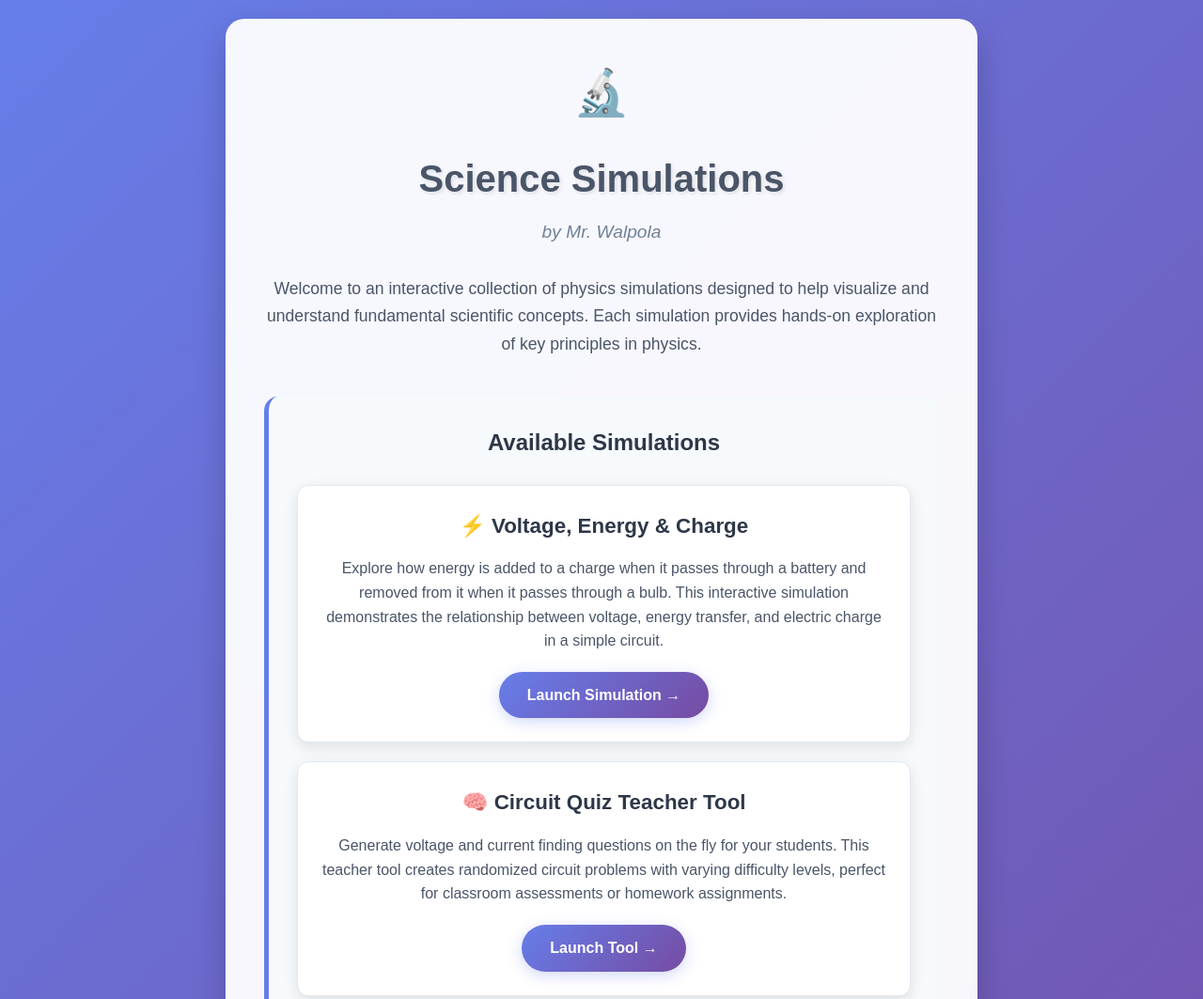
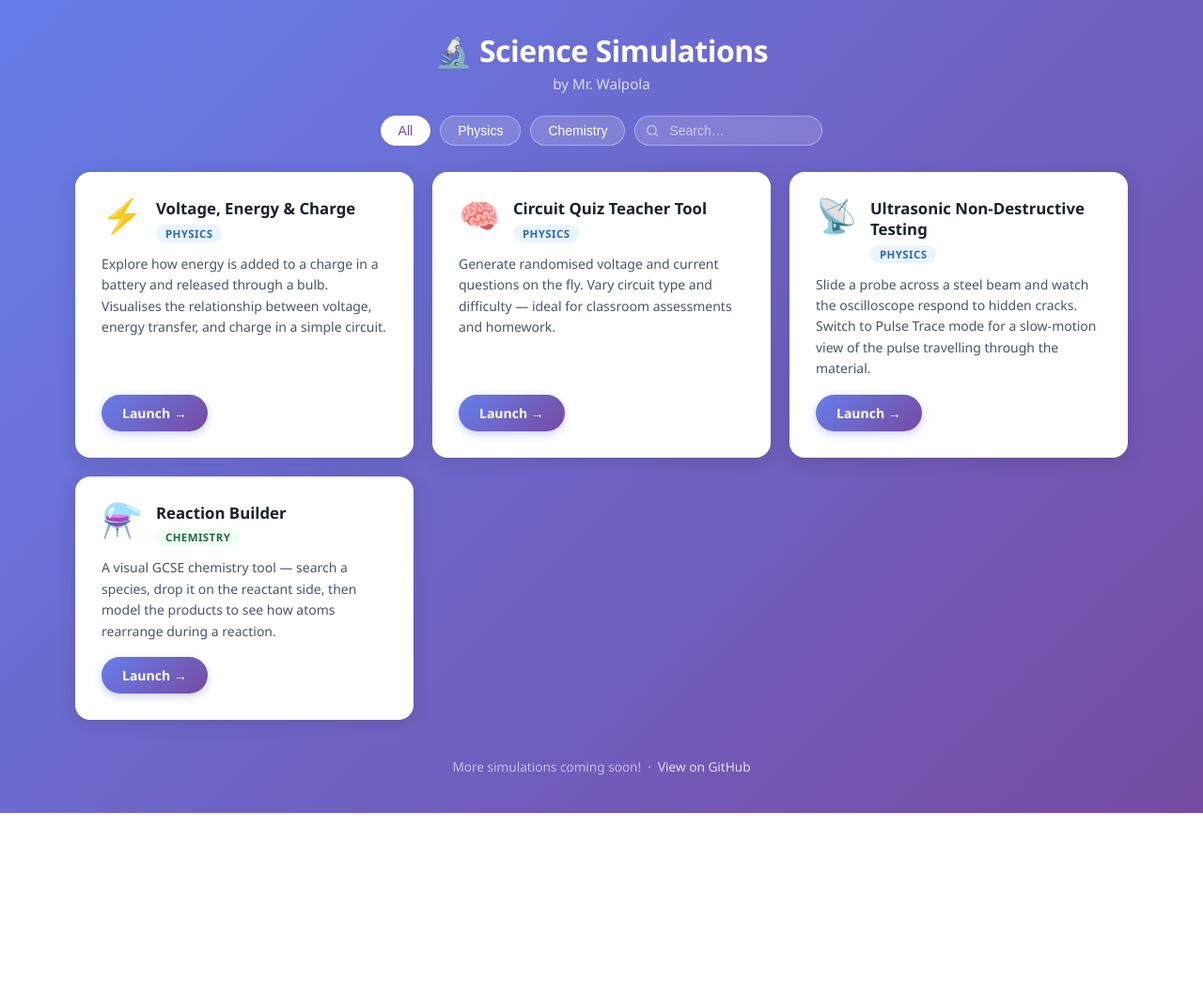
Before and after one commit to iwalpola/science_simulations, a plain HTML site: page index.html in a window 1280 px wide. Shown: the top 1063 px of the page at 94% size. After the commit the page ends 865 px from the top, so only its background shows below. Drawn offline with Linux system fonts and the light colour scheme.

Commit message:
style changes for index and minor deco to reactionbuilder

```diff
--- a/index.html
+++ b/index.html
@@ -12,200 +12,368 @@
         }
 
         body {
-            font-family: 'Arial', sans-serif;
-            line-height: 1.6;
+            font-family: 'Segoe UI', Arial, sans-serif;
             background: linear-gradient(135deg, #667eea 0%, #764ba2 100%);
+            min-height: 100vh;
             color: #333;
-            min-height: 100vh;
+        }
+
+        /* ── Header ── */
+        .header {
+            padding: 32px 40px 24px;
+            text-align: center;
+        }
+
+        .header h1 {
+            font-size: 2rem;
+            color: #fff;
+            font-weight: 700;
+            letter-spacing: -0.5px;
+        }
+
+        .header .byline {
+            color: rgba(255,255,255,0.75);
+            font-size: 0.95rem;
+            margin-top: 4px;
+        }
+
+        /* ── Controls bar ── */
+        .controls {
+            display: flex;
+            flex-wrap: wrap;
+            gap: 10px;
+            align-items: center;
+            justify-content: center;
+            padding: 0 40px 28px;
+        }
+
+        .filter-btn {
+            background: rgba(255,255,255,0.15);
+            color: #fff;
+            border: 1.5px solid rgba(255,255,255,0.35);
+            padding: 7px 18px;
+            border-radius: 999px;
+            font-size: 0.875rem;
+            font-weight: 500;
+            cursor: pointer;
+            transition: background 0.2s, border-color 0.2s;
+        }
+
+        .filter-btn:hover {
+            background: rgba(255,255,255,0.28);
+        }
+
+        .filter-btn.active {
+            background: #fff;
+            color: #764ba2;
+            border-color: #fff;
+        }
+
+        .search-wrap {
+            position: relative;
+        }
+
+        .search-wrap svg {
+            position: absolute;
+            left: 12px;
+            top: 50%;
+            transform: translateY(-50%);
+            opacity: 0.5;
+            pointer-events: none;
+        }
+
+        .search-input {
+            background: rgba(255,255,255,0.15);
+            border: 1.5px solid rgba(255,255,255,0.35);
+            color: #fff;
+            padding: 7px 14px 7px 36px;
+            border-radius: 999px;
+            font-size: 0.875rem;
+            outline: none;
+            width: 200px;
+            transition: background 0.2s, border-color 0.2s;
+        }
+
+        .search-input::placeholder { color: rgba(255,255,255,0.6); }
+
+        .search-input:focus {
+            background: rgba(255,255,255,0.25);
+            border-color: rgba(255,255,255,0.7);
+        }
+
+        /* ── Grid ── */
+        .grid {
+            display: grid;
+            grid-template-columns: repeat(auto-fill, minmax(300px, 1fr));
+            gap: 20px;
+            padding: 0 40px 40px;
+            max-width: 1200px;
+            margin: 0 auto;
+        }
+
+        /* ── Card ── */
+        .card {
+            background: #fff;
+            border-radius: 16px;
+            padding: 28px;
             display: flex;
             flex-direction: column;
-            justify-content: center;
-            align-items: center;
-            padding: 20px;
+            gap: 12px;
+            box-shadow: 0 4px 20px rgba(0,0,0,0.12);
+            transition: transform 0.2s, box-shadow 0.2s;
         }
 
-        .container {
-            background: rgba(255, 255, 255, 0.95);
-            padding: 40px;
-            border-radius: 20px;
-            box-shadow: 0 15px 35px rgba(0, 0, 0, 0.2);
-            text-align: center;
-            max-width: 800px;
-            width: 100%;
-            backdrop-filter: blur(10px);
-            border: 1px solid rgba(255, 255, 255, 0.3);
+        .card:hover {
+            transform: translateY(-4px);
+            box-shadow: 0 10px 30px rgba(0,0,0,0.18);
         }
 
-        h1 {
-            color: #4a5568;
-            font-size: 2.5em;
-            margin-bottom: 10px;
-            text-shadow: 2px 2px 4px rgba(0, 0, 0, 0.1);
+        .card.hidden {
+            display: none;
         }
 
-        .subtitle {
-            color: #718096;
-            font-size: 1.2em;
-            margin-bottom: 30px;
-            font-style: italic;
+        .card-icon {
+            font-size: 2.2rem;
+            line-height: 1;
         }
 
-        .intro {
-            font-size: 1.1em;
-            margin-bottom: 40px;
-            color: #4a5568;
-            line-height: 1.7;
+        .card-header {
+            display: flex;
+            align-items: flex-start;
+            gap: 14px;
         }
 
-        .simulations {
-            background: #f7fafc;
-            border-radius: 15px;
-            padding: 30px;
-            margin: 20px 0;
-            border-left: 5px solid #667eea;
+        .card-meta {
+            display: flex;
+            flex-direction: column;
+            gap: 6px;
         }
 
-        .simulation-item {
-            background: white;
-            padding: 25px;
-            border-radius: 12px;
-            box-shadow: 0 5px 15px rgba(0, 0, 0, 0.1);
-            transition: all 0.3s ease;
-            border: 1px solid #e2e8f0;
-            margin-bottom: 20px;
+        .card-title {
+            font-size: 1.05rem;
+            font-weight: 700;
+            color: #1a202c;
+            line-height: 1.3;
         }
 
-        .simulation-item:last-child {
-            margin-bottom: 0;
+        .badge {
+            display: inline-block;
+            padding: 2px 10px;
+            border-radius: 999px;
+            font-size: 0.72rem;
+            font-weight: 600;
+            letter-spacing: 0.4px;
+            text-transform: uppercase;
+            width: fit-content;
         }
 
-        .simulation-item:hover {
-            transform: translateY(-5px);
-            box-shadow: 0 10px 25px rgba(0, 0, 0, 0.15);
+        .badge-physics   { background: #ebf4ff; color: #2b6cb0; }
+        .badge-chemistry { background: #f0fff4; color: #276749; }
+        .badge-tool      { background: #faf5ff; color: #6b21a8; }
+
+        .card-description {
+            font-size: 0.875rem;
+            color: #4a5568;
+            line-height: 1.6;
+            flex: 1;
         }
 
-        .simulation-title {
-            font-size: 1.4em;
-            color: #2d3748;
-            margin-bottom: 15px;
-            font-weight: bold;
+        .launch-btn {
+            display: inline-flex;
+            align-items: center;
+            gap: 6px;
+            background: linear-gradient(135deg, #667eea 0%, #764ba2 100%);
+            color: #fff;
+            text-decoration: none;
+            padding: 10px 22px;
+            border-radius: 999px;
+            font-size: 0.875rem;
+            font-weight: 600;
+            margin-top: 4px;
+            align-self: flex-start;
+            transition: filter 0.2s, box-shadow 0.2s;
+            box-shadow: 0 3px 10px rgba(102,126,234,0.35);
         }
 
-        .simulation-description {
-            color: #4a5568;
-            margin-bottom: 20px;
-            line-height: 1.6;
+        .launch-btn:hover {
+            filter: brightness(1.1);
+            box-shadow: 0 5px 16px rgba(102,126,234,0.5);
         }
 
-        .launch-button {
-            display: inline-block;
-            background: linear-gradient(135deg, #667eea 0%, #764ba2 100%);
-            color: white;
-            padding: 12px 30px;
-            text-decoration: none;
-            border-radius: 25px;
-            font-weight: bold;
-            transition: all 0.3s ease;
-            box-shadow: 0 4px 15px rgba(102, 126, 234, 0.3);
+        /* ── Empty state ── */
+        .empty-state {
+            display: none;
+            grid-column: 1 / -1;
+            text-align: center;
+            color: rgba(255,255,255,0.7);
+            padding: 60px 0;
+            font-size: 1rem;
         }
 
-        .launch-button:hover {
-            transform: translateY(-2px);
-            box-shadow: 0 6px 20px rgba(102, 126, 234, 0.4);
-            filter: brightness(110%);
+        /* ── Footer ── */
+        .footer {
+            text-align: center;
+            padding: 0 40px 40px;
+            color: rgba(255,255,255,0.6);
+            font-size: 0.85rem;
         }
 
-        .footer {
-            margin-top: 40px;
-            padding-top: 20px;
-            border-top: 1px solid #e2e8f0;
-            color: #718096;
-            font-size: 0.9em;
+        .footer a {
+            color: rgba(255,255,255,0.8);
+            text-decoration: none;
         }
 
-        .science-icon {
-            font-size: 3em;
-            margin-bottom: 20px;
-            color: #667eea;
-        }
+        .footer a:hover { color: #fff; }
 
+        /* ── Responsive ── */
         @media (max-width: 600px) {
-            .container {
-                padding: 25px;
-                margin: 10px;
-            }
-
-            h1 {
-                font-size: 2em;
-            }
-
-            .simulation-item {
-                padding: 20px;
-            }
+            .header { padding: 24px 20px 16px; }
+            .header h1 { font-size: 1.6rem; }
+            .controls { padding: 0 20px 20px; }
+            .grid { padding: 0 20px 32px; gap: 14px; }
+            .footer { padding: 0 20px 32px; }
         }
     </style>
 </head>
 <body>
-    <div class="container">
-        <div class="science-icon">🔬</div>
-        <h1>Science Simulations</h1>
-        <p class="subtitle">by Mr. Walpola</p>
 
-        <div class="intro">
-            Welcome to an interactive collection of physics simulations designed to help visualize and understand fundamental scientific concepts. Each simulation provides hands-on exploration of key principles in physics.
+    <div class="header">
+        <h1>🔬 Science Simulations</h1>
+        <p class="byline">by Mr. Walpola</p>
     </div>
 
-        <div class="simulations">
-            <h2 style="color: #2d3748; margin-bottom: 25px; font-size: 1.5em;">Available Simulations</h2>
+    <div class="controls">
+        <button class="filter-btn active" data-filter="all">All</button>
+        <button class="filter-btn" data-filter="physics">Physics</button>
+        <button class="filter-btn" data-filter="chemistry">Chemistry</button>
+        <div class="search-wrap">
+            <svg width="14" height="14" viewBox="0 0 24 24" fill="none" stroke="white" stroke-width="2.5" stroke-linecap="round" stroke-linejoin="round">
+                <circle cx="11" cy="11" r="8"/><line x1="21" y1="21" x2="16.65" y2="16.65"/>
+            </svg>
+            <input class="search-input" type="text" placeholder="Search…" id="searchInput">
+        </div>
+    </div>
 
-            <div class="simulation-item">
-                <div class="simulation-title">⚡ Voltage, Energy & Charge</div>
-                <div class="simulation-description">
-                    Explore how energy is added to a charge when it passes through a battery and removed from it when it passes through a bulb. This interactive simulation demonstrates the relationship between voltage, energy transfer, and electric charge in a simple circuit.
+    <div class="grid" id="grid">
+
+        <div class="card" data-category="physics" data-keywords="voltage energy charge battery bulb circuit">
+            <div class="card-header">
+                <div class="card-icon">⚡</div>
+                <div class="card-meta">
+                    <div class="card-title">Voltage, Energy &amp; Charge</div>
+                    <span class="badge badge-physics">Physics</span>
                 </div>
-                <a href="https://iwalpola.github.io/science_simulations/voltage_energy_charge.html" class="launch-button">
-                    Launch Simulation →
+            </div>
+            <p class="card-description">
+                Explore how energy is added to a charge in a battery and released through a bulb. Visualises the relationship between voltage, energy transfer, and charge in a simple circuit.
+            </p>
+            <a href="https://iwalpola.github.io/science_simulations/voltage_energy_charge.html" class="launch-btn">
+                Launch →
             </a>
         </div>
 
-            <div class="simulation-item">
-                <div class="simulation-title">🧠 Circuit Quiz Teacher Tool</div>
-                <div class="simulation-description">
-                    Generate voltage and current finding questions on the fly for your students. This teacher tool creates randomized circuit problems with varying difficulty levels, perfect for classroom assessments or homework assignments.
+        <div class="card" data-category="physics" data-keywords="circuit quiz teacher voltage current series parallel question">
+            <div class="card-header">
+                <div class="card-icon">🧠</div>
+                <div class="card-meta">
+                    <div class="card-title">Circuit Quiz Teacher Tool</div>
+                    <span class="badge badge-physics">Physics</span>
                 </div>
-                <a href="https://iwalpola.github.io/science_simulations/circuit_quiz_teacher_tool.html" class="launch-button">
-                    Launch Tool →
-                </a>
             </div>
-            <div class="simulation-item">
-                 <div class="simulation-title">📡 Ultrasonic Non-Destructive Testing</div>
-                 <div class="simulation-description">
-                  Investigate how ultrasonic pulses are used to detect hidden cracks inside steel beams. Slide the probe across the surface, adjust the beam thickness, and randomize defect locations to see how the oscilloscope trace changes. Switch to Pulse Trace mode for a slow-motion animation of a single pulse travelling through the steel, reflecting off the crack and the back wall in real time.
-                 </div>
-                 <a href="https://iwalpola.github.io/science_simulations/ultrasonicv2.html" class="launch-button">
-                    Launch Simulation →
+            <p class="card-description">
+                Generate randomised voltage and current questions on the fly. Vary circuit type and difficulty — ideal for classroom assessments and homework.
+            </p>
+            <a href="https://iwalpola.github.io/science_simulations/circuit_quiz_teacher_tool.html" class="launch-btn">
+                Launch →
             </a>
         </div>
 
-            <div class="simulation-item">
-                 <div class="simulation-title">⚗️ Reaction Builder</div>
-                 <div class="simulation-description">
-                  A visual tool for modelling chemical reactions, designed for GCSE chemistry. Search a species, drop it on the left, and model the change on the right to explore how atoms rearrange during a reaction.
+        <div class="card" data-category="physics" data-keywords="ultrasonic ndt non-destructive testing crack steel probe oscilloscope pulse">
+            <div class="card-header">
+                <div class="card-icon">📡</div>
+                <div class="card-meta">
+                    <div class="card-title">Ultrasonic Non-Destructive Testing</div>
+                    <span class="badge badge-physics">Physics</span>
                 </div>
-                 <a href="./reactionbuilder.html" class="launch-button">
-                    Launch Tool →
+            </div>
+            <p class="card-description">
+                Slide a probe across a steel beam and watch the oscilloscope respond to hidden cracks. Switch to Pulse Trace mode for a slow-motion view of the pulse travelling through the material.
+            </p>
+            <a href="https://iwalpola.github.io/science_simulations/ultrasonicv2.html" class="launch-btn">
+                Launch →
             </a>
+        </div>
+
+        <div class="card" data-category="chemistry" data-keywords="reaction builder chemical atoms molecules gcse rearrange species">
+            <div class="card-header">
+                <div class="card-icon">⚗️</div>
+                <div class="card-meta">
+                    <div class="card-title">Reaction Builder</div>
+                    <span class="badge badge-chemistry">Chemistry</span>
+                </div>
+            </div>
+            <p class="card-description">
+                A visual GCSE chemistry tool — search a species, drop it on the reactant side, then model the products to see how atoms rearrange during a reaction.
+            </p>
+            <a href="./reactionbuilder.html" class="launch-btn">
+                Launch →
+            </a>
+        </div>
+
+        <div class="empty-state" id="emptyState">
+            No simulations match your search.
         </div>
     </div>
 
     <div class="footer">
-            <p>More simulations coming soon! Check back regularly for new interactive physics experiences.</p>
-            <p style="margin-top: 10px;">
-                <a href="https://github.com/iwalpola/science_simulations" style="color: #667eea; text-decoration: none;">
-                    View on GitHub 📁
-                </a>
+        <p>More simulations coming soon! &nbsp;·&nbsp;
+            <a href="https://github.com/iwalpola/science_simulations">View on GitHub</a>
         </p>
     </div>
-    </div>
+
+    <script>
+        const filterBtns = document.querySelectorAll('.filter-btn');
+        const cards = document.querySelectorAll('.card');
+        const searchInput = document.getElementById('searchInput');
+        const emptyState = document.getElementById('emptyState');
+
+        let activeFilter = 'all';
+
+        function applyFilters() {
+            const query = searchInput.value.trim().toLowerCase();
+            let visibleCount = 0;
+
+            cards.forEach(card => {
+                const category = card.dataset.category;
+                const keywords = card.dataset.keywords || '';
+                const title = card.querySelector('.card-title').textContent.toLowerCase();
+                const desc = card.querySelector('.card-description').textContent.toLowerCase();
+
+                const matchesFilter = activeFilter === 'all' || category === activeFilter;
+                const matchesSearch = !query || title.includes(query) || desc.includes(query) || keywords.includes(query);
+
+                if (matchesFilter && matchesSearch) {
+                    card.classList.remove('hidden');
+                    visibleCount++;
+                } else {
+                    card.classList.add('hidden');
+                }
+            });
+
+            emptyState.style.display = visibleCount === 0 ? 'block' : 'none';
+        }
+
+        filterBtns.forEach(btn => {
+            btn.addEventListener('click', () => {
+                filterBtns.forEach(b => b.classList.remove('active'));
+                btn.classList.add('active');
+                activeFilter = btn.dataset.filter;
+                applyFilters();
+            });
+        });
+
+        searchInput.addEventListener('input', applyFilters);
+    </script>
+
 </body>
 </html>
```
Also changed, not shown: reactionbuilder.html (+4 -1 lines). Lines whose indentation alone changed are shown as unchanged.
